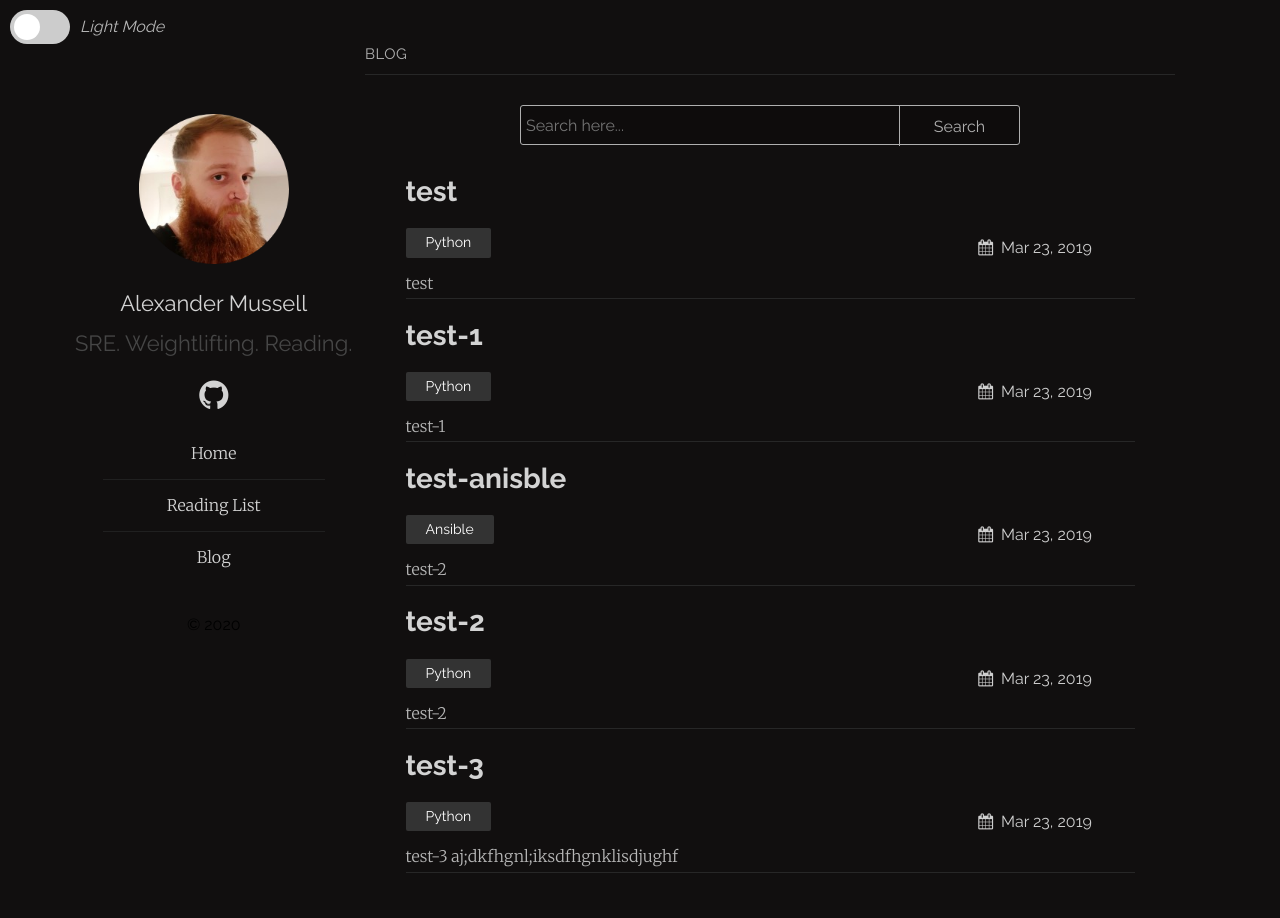
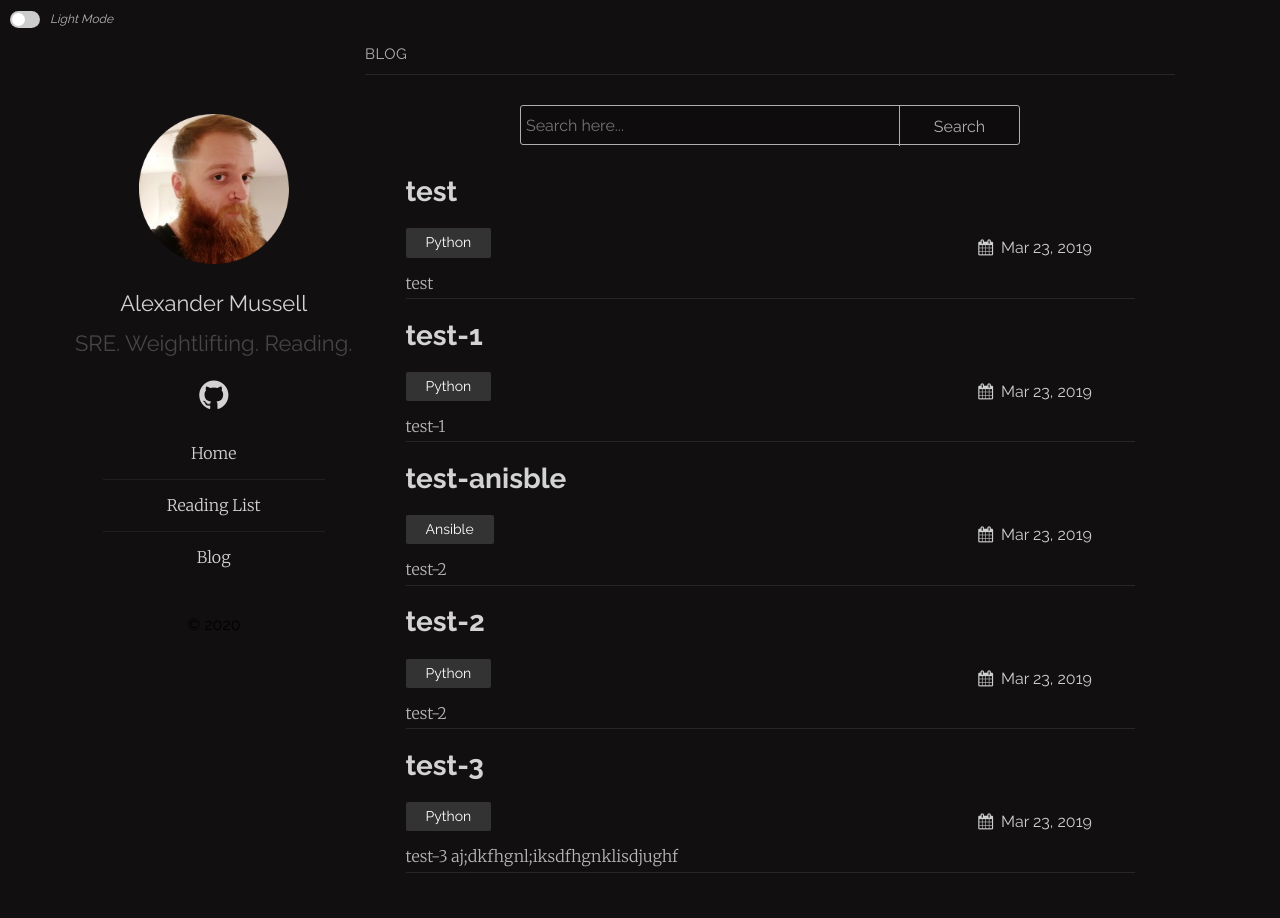
Before and after one commit to AlexMussell/alexmussell.github.io, a Jekyll site: the page built from blog.md, in a window 1280 px wide. Built offline with Jekyll 4.4.1, drawn with Linux system fonts in a browser that asks for light colours; comment, search, counter and statistics services are not loaded.

Commit message:
decrease button size

```diff
--- a/_sass/plain.scss
+++ b/_sass/plain.scss
@@ -55,15 +55,15 @@ $leftWidth: 220px;
 
   em {
     margin-left: 10px;
-    font-size: 1rem;
+    font-size: 0.75rem;
     color: var(--page-text);
   }
 }
 .theme-switch {
   display: inline-block;
-  height: 34px;
+  height: 17px;
   position: relative;
-  width: 60px;
+  width: 30px;
 
 }
 
@@ -84,13 +84,13 @@ $leftWidth: 220px;
 
 .slider:before {
   background-color: #fff;
-  bottom: 4px;
+  bottom: 2px;
   content: "";
-  height: 26px;
-  left: 4px;
+  height: 13px;
+  left: 2px;
   position: absolute;
   transition: .4s;
-  width: 26px;
+  width: 13px;
 }
 
 input:checked + .slider {
@@ -98,11 +98,11 @@ input:checked + .slider {
 }
 
 input:checked + .slider:before {
-  transform: translateX(26px);
+  transform: translateX(13px);
 }
 
 .slider.round {
-  border-radius: 34px;
+  border-radius: 17px;
 }
 
 .slider.round:before {
@@ -467,6 +467,7 @@ main {
   font-size: large;
 }
 
+// search bar
 .search {
   width: 500px;
   height: 40px;
```
